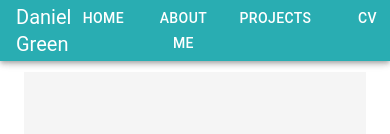
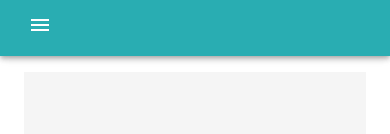
Before and after one commit to Greenie115/react-protfolio-v2, a React (Vite) app: page / in a window 390 px wide. Shown: the top 134 px of the page. Built offline with nearby package versions, Linux system fonts and the light colour scheme.

Commit message:
updated nav bar for mobile

```diff
--- a/package.json
+++ b/package.json
@@ -14,7 +14,8 @@
     "@emailjs/browser": "^3.12.1",
     "@emotion/react": "^11.11.3",
     "@emotion/styled": "^11.11.0",
-    "@mui/material": "^5.15.3",
+    "@mui/icons-material": "^5.15.10",
+    "@mui/material": "^5.15.10",
     "react": "^18.2.0",
     "react-dom": "^18.2.0",
     "react-router-dom": "^6.21.1"
--- a/src/components/navbar.jsx
+++ b/src/components/navbar.jsx
@@ -1,46 +1,82 @@
-import { AppBar, Toolbar, Typography, Stack, Button } from "@mui/material";
-import { NavLink } from "react-router-dom";
+import React, { useState } from 'react';
+import { AppBar, Toolbar, Typography, Button, IconButton, Menu, MenuItem, Stack } from '@mui/material';
+import MenuIcon from '@mui/icons-material/Menu';
+import { NavLink } from 'react-router-dom';
 
+function NavBar() {
+    const [anchorElNav, setAnchorElNav] = useState(null);
 
-function NavBar(){
-    return(
-        <AppBar position= 'fixed' spacing={2} sx={{
-            bgcolor: "secondary.main"
-        }}>
-            <Toolbar >
-                <Typography variant='h5' sx={{flexGrow: 1}}>
+    const handleOpenNavMenu = (event) => {
+        setAnchorElNav(event.currentTarget);
+    };
+
+    const handleCloseNavMenu = () => {
+        setAnchorElNav(null);
+    };
+
+    const navItems = [
+        { label: 'Home', path: '/' },
+        { label: 'About Me', path: '/aboutMe' },
+        { label: 'Projects', path: '/projects' },
+        { label: 'CV', path: '/cv' },
+        { label: 'Contact Me', path: '/contactMe' },
+    ];
+
+    return (
+        <AppBar position="fixed" sx={{ bgcolor: "secondary.main" }}>
+            <Toolbar>
+                <Typography variant="h5" sx={{ flexGrow: 1, display: { xs: 'none', sm: 'block' } }}>
                     Daniel Green
                 </Typography>
-                <Stack direction='row' spacing={2}>
-                <NavLink to='/'>
-                    <Button sx={{
-                        color: "white"
-                    }}>Home</Button>
-                </NavLink>
-                <NavLink to='aboutMe'>
-                    <Button sx={{
-                        color: "white"
-                    }}>About Me</Button>
-                </NavLink>
-                <NavLink to='projects'>
-                    <Button sx={{
-                        color: "white"
-                    }}>Projects</Button>
-                </NavLink>
-                <NavLink to='cv'>
-                    <Button sx={{
-                        color: "white"
-                    }}>CV</Button>
-                </NavLink>
-                <NavLink to='contactMe'>
-                    <Button sx={{
-                        color: "white"
-                    }}>Contact Me</Button>
-                </NavLink>
+                <IconButton
+                    size="large"
+                    aria-label="account of current user"
+                    aria-controls="menu-appbar"
+                    aria-haspopup="true"
+                    onClick={handleOpenNavMenu}
+                    color="inherit"
+                    sx={{ display: { xs: 'block', sm: 'none' } }}
+                >
+                    <MenuIcon />
+                </IconButton>
+                <Menu
+                    id="menu-appbar"
+                    anchorEl={anchorElNav}
+                    anchorOrigin={{
+                        vertical: 'bottom',
+                        horizontal: 'left',
+                    }}
+                    keepMounted
+                    transformOrigin={{
+                        vertical: 'top',
+                        horizontal: 'left',
+                    }}
+                    open={Boolean(anchorElNav)}
+                    onClose={handleCloseNavMenu}
+                    sx={{
+                        display: { xs: 'block', sm: 'none' },
+                    }}
+                >
+                    {navItems.map((item) => (
+                        <MenuItem key={item.label} onClick={handleCloseNavMenu}>
+                            <NavLink to={item.path} style={{ textDecoration: 'none', color: 'inherit' }}>
+                                <Typography textAlign="center">{item.label}</Typography>
+                            </NavLink>
+                        </MenuItem>
+                    ))}
+                </Menu>
+                <Stack direction="row" spacing={2} sx={{ display: { xs: 'none', sm: 'flex' } }}>
+                    {navItems.map((item) => (
+                        <NavLink key={item.label} to={item.path} style={{ textDecoration: 'none' }}>
+                            <Button sx={{ color: 'white' }}>
+                                {item.label}
+                            </Button>
+                        </NavLink>
+                    ))}
                 </Stack>
             </Toolbar>
         </AppBar>
-    )
+    );
 }
 
 export default NavBar;
```
Also changed, not shown: 1 other file (tests, documents, lock files or other folders).
